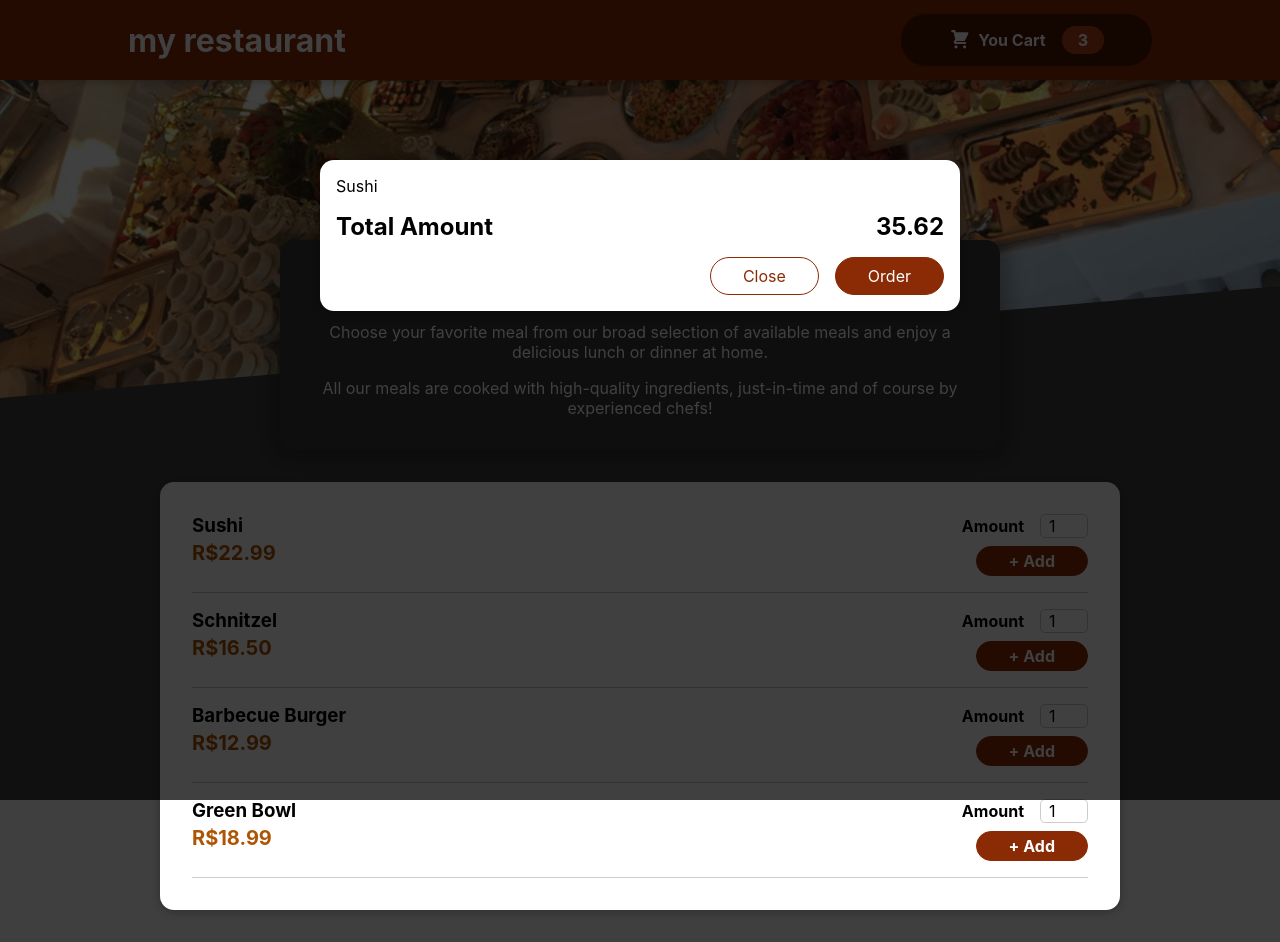
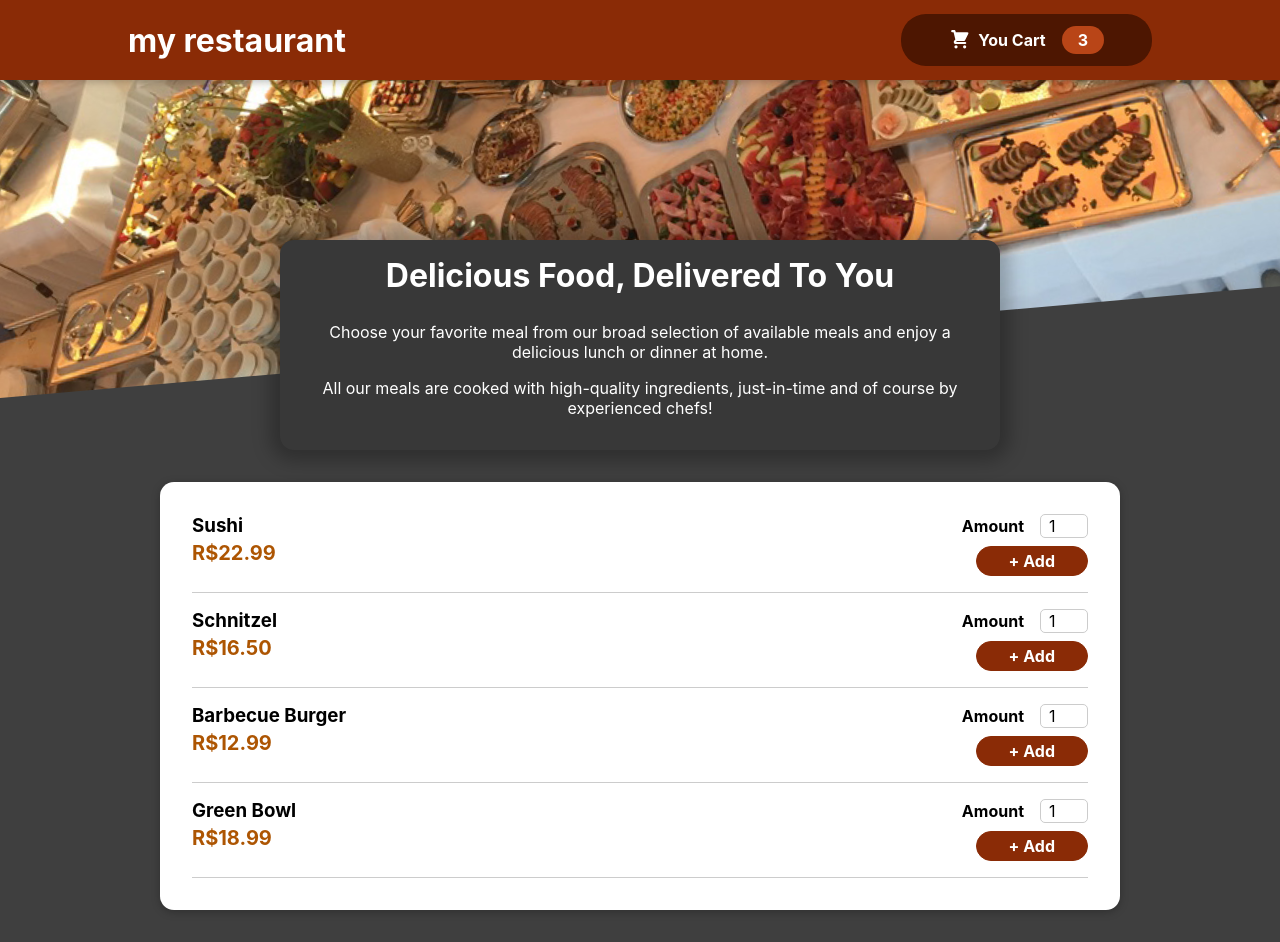
Before and after one commit to JulioVianaDev/restaurant-firebase, a React (Create React App) app: page / in a window 1280 px wide. Built offline with nearby package versions, Linux system fonts and the light colour scheme.

Commit message:
fazendo o portal abrir e fechar com o useState

```diff
--- a/src/App.js
+++ b/src/App.js
@@ -3,11 +3,23 @@
 import Cart from './Cart/Cart';
 import Header from './Layout/Header';
 import Meals from './Meals/Meals';
+import { useState } from 'react';
+
+
 function App() {
+  const  [cartIsShow,setCartIsShow] = useState(false)
+
+  const showCartHandler=()=>{
+    setCartIsShow(true);
+  }
+
+  const hideCartHandler=()=>{
+    setCartIsShow(false);
+  }
   return (
     <div className="App">
-      <Cart/>
-     <Header/>
+      {cartIsShow && <Cart onClose={hideCartHandler}/>}
+     <Header onShowCart={showCartHandler}/>
      <Meals/>
     </div>
   );
--- a/src/Cart/Cart.js
+++ b/src/Cart/Cart.js
@@ -5,20 +5,22 @@
   const cartItems = (
     <ul className={classes['cart-items']}>
       {[{ id: 'c1', name: 'Sushi', amount: 2, price: 12.99 }].map((item) => (
-        <li>{item.name}</li>
+        <li key={item.id}>{item.name}</li>
       ))}
     </ul>
   );
 
   return (
-    <Modal>
+    <Modal onClose={props.onClose}>
       {cartItems}
       <div className={classes.total}>
         <span>Total Amount</span>
         <span>35.62</span>
       </div>
       <div className={classes.actions}>
-        <button className={classes['button--alt']}>Close</button>
+        <button className={classes['button--alt']} onClick={props.onClose}>
+          Close
+        </button>
         <button className={classes.button}>Order</button>
       </div>
     </Modal>
--- a/src/Layout/Header.js
+++ b/src/Layout/Header.js
@@ -6,7 +6,7 @@
     <>
       <header className={classes.header}>
         <h1>my restaurant</h1>
-        <HeaderCartButton/>
+        <HeaderCartButton onClick={props.onShowCart}/>
       </header>
       <div className={classes['main-image']}>
         <img src={image}  alt=""/>
--- a/src/Layout/HeaderCartButton.js
+++ b/src/Layout/HeaderCartButton.js
@@ -1,7 +1,7 @@
 import CartIcon from "../Cart/CartIcon";
 import classes from './HeaderCartButton.module.css'
 const HeaderCartButton = props =>{
-  return <button className={classes.button}>
+  return <button className={classes.button} onClick={props.onClick}>
     <span className={classes.icon}>
       <CartIcon/>
     </span>
--- a/src/UI/Modal.js
+++ b/src/UI/Modal.js
@@ -4,7 +4,7 @@
 import classes from './Modal.module.css';
 
 const Backdrop = (props) => {
-  return <div className={classes.backdrop} />;
+  return <div className={classes.backdrop} onClick={props.onClose}/>;
 };
 
 const ModalOverlay = (props) => {
@@ -20,7 +20,7 @@
 const Modal = (props) => {
   return (
     <Fragment>
-      {ReactDOM.createPortal(<Backdrop />, portalElement)}
+      {ReactDOM.createPortal(<Backdrop  onClose={props.onClose}/>, portalElement)}
       {ReactDOM.createPortal(
         <ModalOverlay>{props.children}</ModalOverlay>,
         portalElement
```
